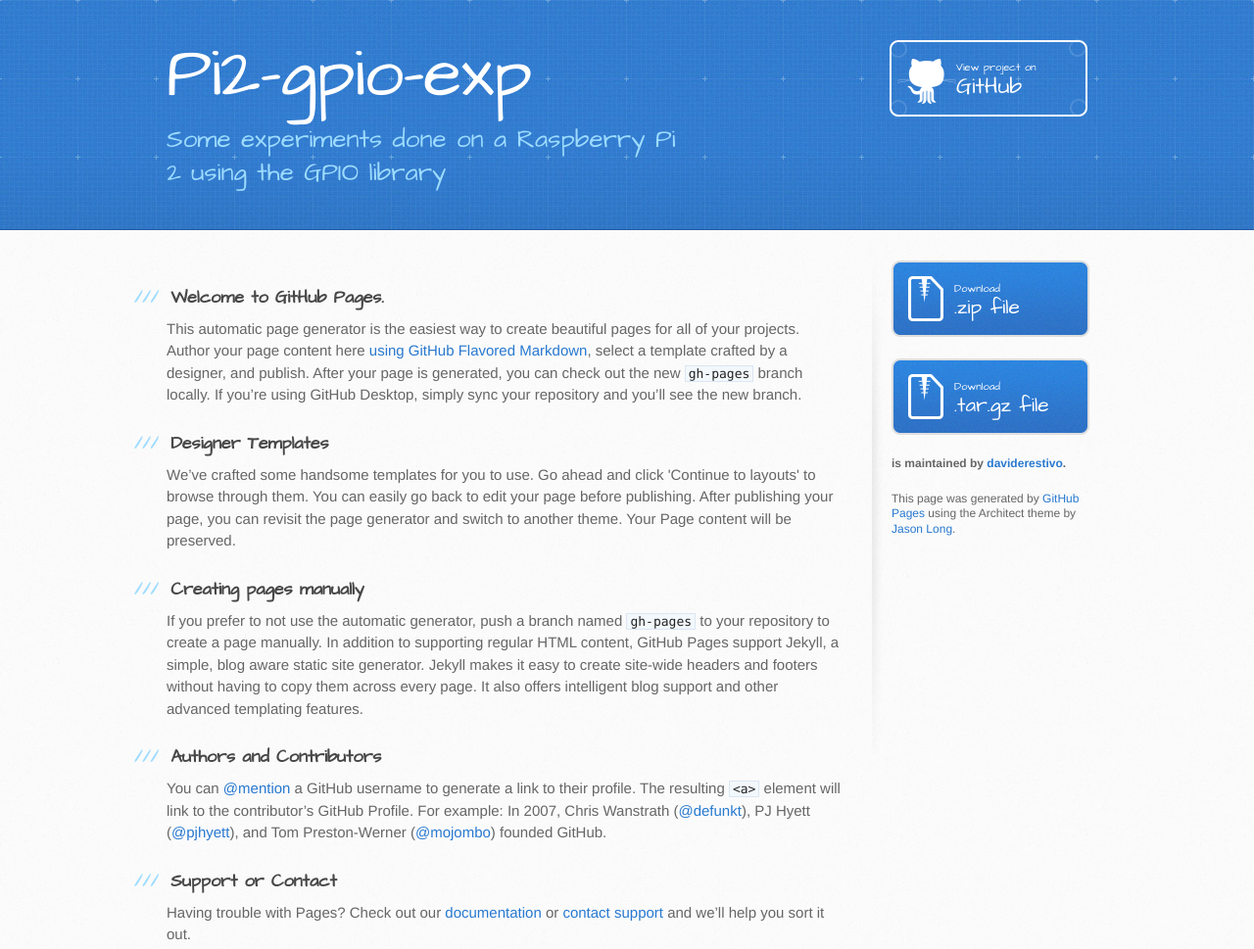
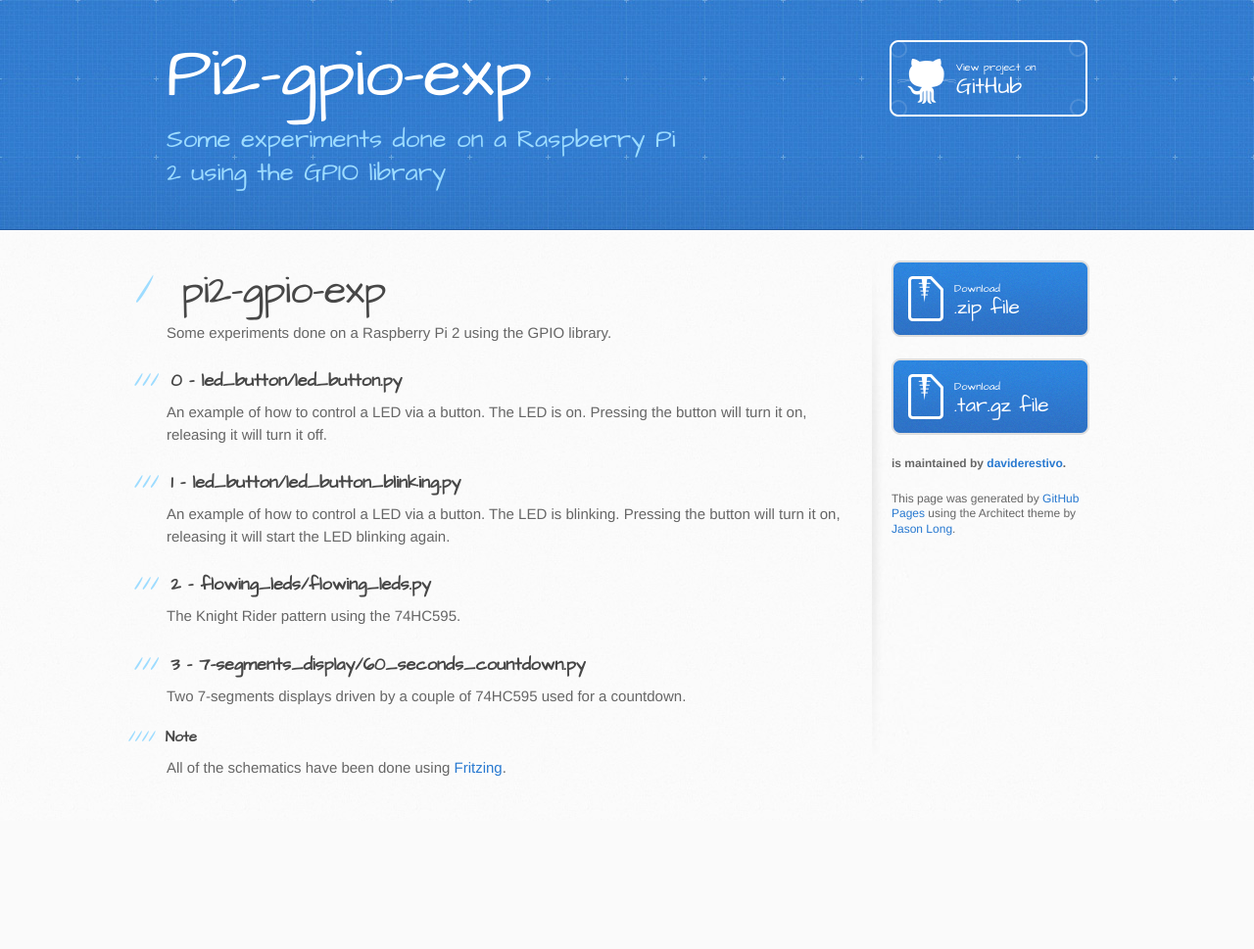
Before and after one commit to daviderestivo/pi2-gpio-exp, a plain HTML site: page index.html in a window 1280 px wide. Shown: the whole page at 98% size. After the commit the page ends 838 px from the top, so only its background shows below. Drawn offline with Linux system fonts and the light colour scheme.

Commit message:
Create gh-pages branch via GitHub

```diff
--- a/index.html
+++ b/index.html
@@ -28,30 +28,35 @@
     <div id="content-wrapper">
       <div class="inner clearfix">
         <section id="main-content">
-          <h3>
-<a id="welcome-to-github-pages" class="anchor" href="#welcome-to-github-pages" aria-hidden="true"><span aria-hidden="true" class="octicon octicon-link"></span></a>Welcome to GitHub Pages.</h3>
+          <h1>
+<a id="pi2-gpio-exp" class="anchor" href="#pi2-gpio-exp" aria-hidden="true"><span aria-hidden="true" class="octicon octicon-link"></span></a>pi2-gpio-exp</h1>
 
-<p>This automatic page generator is the easiest way to create beautiful pages for all of your projects. Author your page content here <a href="https://guides.github.com/features/mastering-markdown/">using GitHub Flavored Markdown</a>, select a template crafted by a designer, and publish. After your page is generated, you can check out the new <code>gh-pages</code> branch locally. If you’re using GitHub Desktop, simply sync your repository and you’ll see the new branch.</p>
+<p>Some experiments done on a Raspberry Pi 2 using the GPIO library.</p>
 
 <h3>
-<a id="designer-templates" class="anchor" href="#designer-templates" aria-hidden="true"><span aria-hidden="true" class="octicon octicon-link"></span></a>Designer Templates</h3>
+<a id="0---led_buttonled_buttonpy" class="anchor" href="#0---led_buttonled_buttonpy" aria-hidden="true"><span aria-hidden="true" class="octicon octicon-link"></span></a>0 - led_button/led_button.py</h3>
 
-<p>We’ve crafted some handsome templates for you to use. Go ahead and click 'Continue to layouts' to browse through them. You can easily go back to edit your page before publishing. After publishing your page, you can revisit the page generator and switch to another theme. Your Page content will be preserved.</p>
+<p>An example of how to control a LED via a button. The LED is on. Pressing the button will turn it on, releasing it will turn it off.</p>
 
 <h3>
-<a id="creating-pages-manually" class="anchor" href="#creating-pages-manually" aria-hidden="true"><span aria-hidden="true" class="octicon octicon-link"></span></a>Creating pages manually</h3>
+<a id="1---led_buttonled_button_blinkingpy" class="anchor" href="#1---led_buttonled_button_blinkingpy" aria-hidden="true"><span aria-hidden="true" class="octicon octicon-link"></span></a>1 - led_button/led_button_blinking.py</h3>
 
-<p>If you prefer to not use the automatic generator, push a branch named <code>gh-pages</code> to your repository to create a page manually. In addition to supporting regular HTML content, GitHub Pages support Jekyll, a simple, blog aware static site generator. Jekyll makes it easy to create site-wide headers and footers without having to copy them across every page. It also offers intelligent blog support and other advanced templating features.</p>
+<p>An example of how to control a LED via a button. The LED is blinking. Pressing the button will turn it on, releasing it will start the LED blinking again.</p>
 
 <h3>
-<a id="authors-and-contributors" class="anchor" href="#authors-and-contributors" aria-hidden="true"><span aria-hidden="true" class="octicon octicon-link"></span></a>Authors and Contributors</h3>
+<a id="2---flowing_ledsflowing_ledspy" class="anchor" href="#2---flowing_ledsflowing_ledspy" aria-hidden="true"><span aria-hidden="true" class="octicon octicon-link"></span></a>2 - flowing_leds/flowing_leds.py</h3>
 
-<p>You can <a href="https://help.github.com/articles/basic-writing-and-formatting-syntax/#mentioning-users-and-teams" class="user-mention">@mention</a> a GitHub username to generate a link to their profile. The resulting <code>&lt;a&gt;</code> element will link to the contributor’s GitHub Profile. For example: In 2007, Chris Wanstrath (<a href="https://github.com/defunkt" class="user-mention">@defunkt</a>), PJ Hyett (<a href="https://github.com/pjhyett" class="user-mention">@pjhyett</a>), and Tom Preston-Werner (<a href="https://github.com/mojombo" class="user-mention">@mojombo</a>) founded GitHub.</p>
+<p>The Knight Rider pattern using the 74HC595.</p>
 
 <h3>
-<a id="support-or-contact" class="anchor" href="#support-or-contact" aria-hidden="true"><span aria-hidden="true" class="octicon octicon-link"></span></a>Support or Contact</h3>
+<a id="3---7-segments_display60_seconds_countdownpy" class="anchor" href="#3---7-segments_display60_seconds_countdownpy" aria-hidden="true"><span aria-hidden="true" class="octicon octicon-link"></span></a>3 - 7-segments_display/60_seconds_countdown.py</h3>
 
-<p>Having trouble with Pages? Check out our <a href="https://help.github.com/pages">documentation</a> or <a href="https://github.com/contact">contact support</a> and we’ll help you sort it out.</p>
+<p>Two 7-segments displays driven by a couple of 74HC595 used for a countdown.</p>
+
+<h4>
+<a id="note" class="anchor" href="#note" aria-hidden="true"><span aria-hidden="true" class="octicon octicon-link"></span></a>Note</h4>
+
+<p>All of the schematics have been done using <a href="http://fritzing.org/home/">Fritzing</a>.</p>
         </section>
 
         <aside id="sidebar">
```
Also changed, not shown: params.json (+1 -1 lines).
